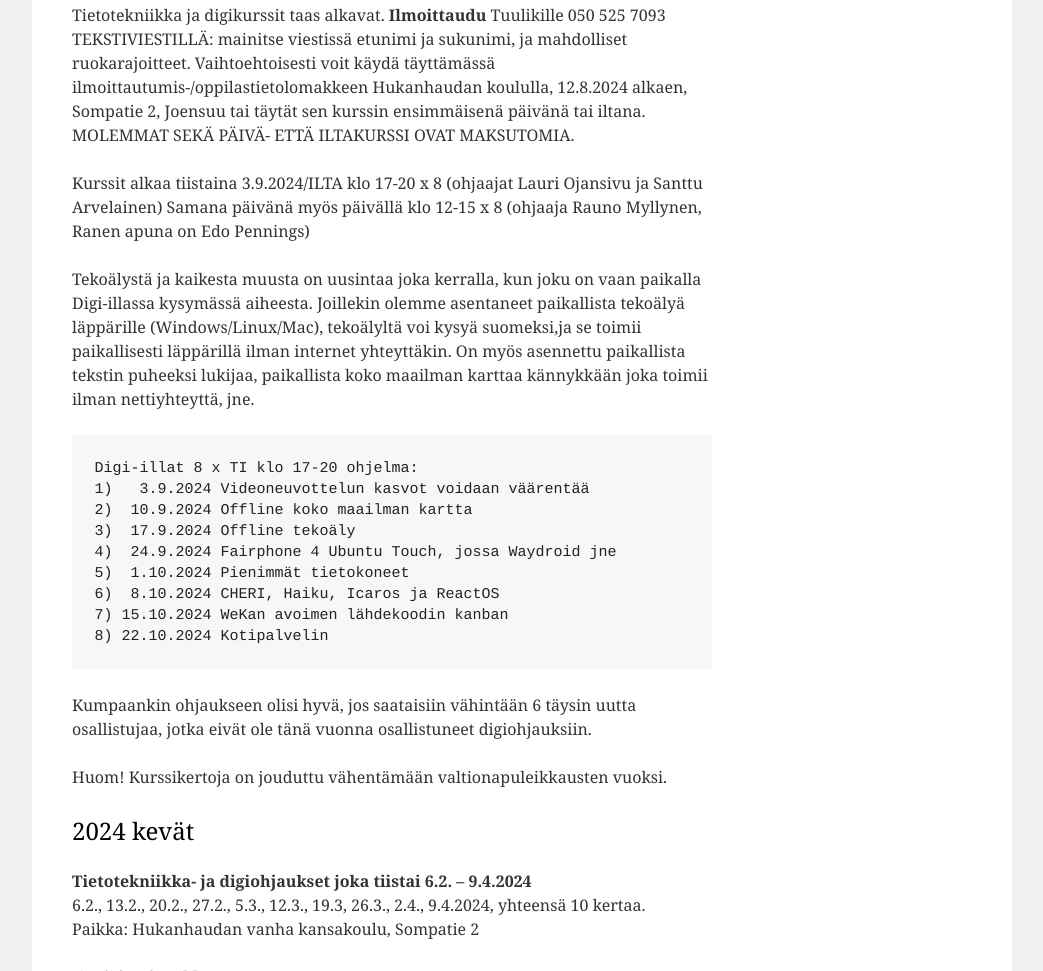
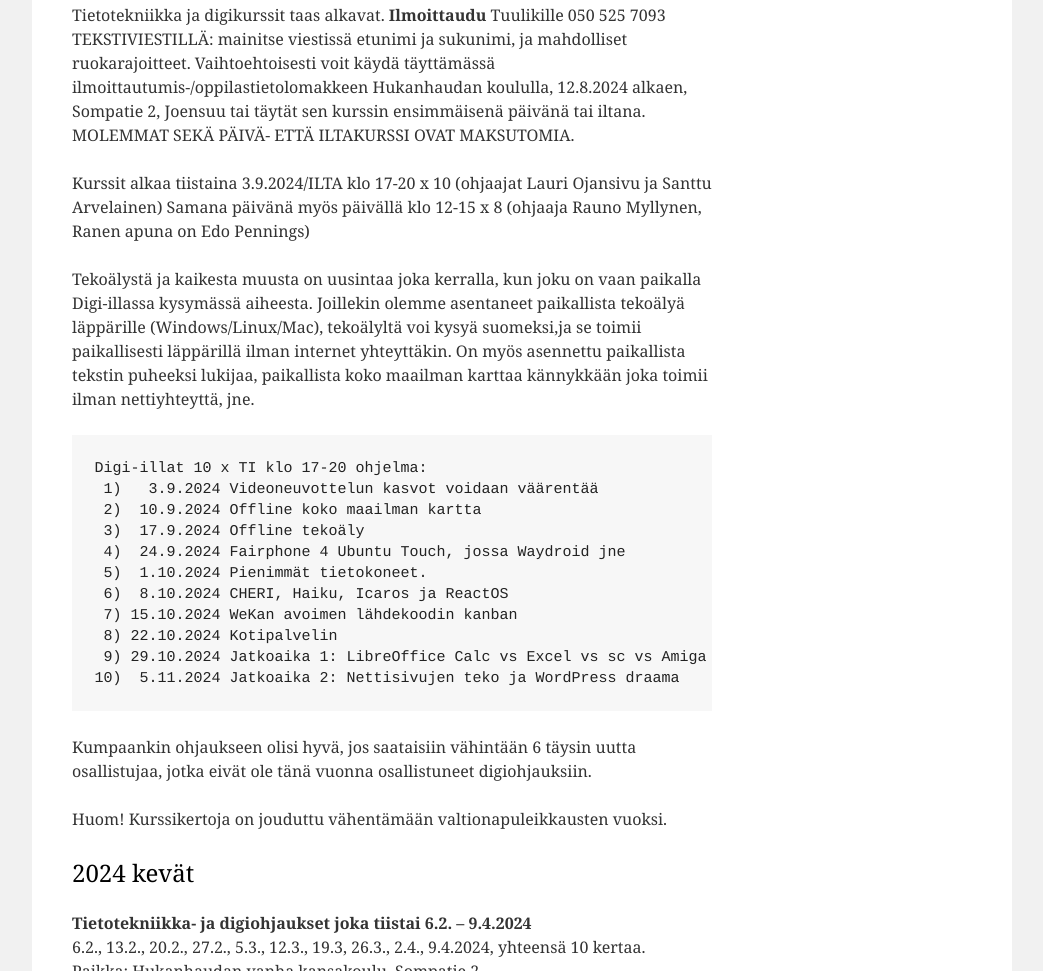
Before and after one commit to xet7/xet7.org, a plain HTML site: page avoin/index.html in a window 1280 px wide. Shown: the part 1113-2084 px from the top of the page, without its empty margins (118-1161 px from the left). Drawn offline with Linux system fonts and the light colour scheme; a script that the page names is missing.

Commit message:
Update index.html

```diff
--- a/avoin/index.html
+++ b/avoin/index.html
@@ -106,7 +106,7 @@
 12.8.2024 alkaen, Sompatie 2, Joensuu tai täytät sen kurssin ensimmäisenä päivänä tai iltana.
 MOLEMMAT SEKÄ PÄIVÄ- ETTÄ ILTAKURSSI OVAT MAKSUTOMIA.</p>
 
-<p>Kurssit alkaa tiistaina 3.9.2024/ILTA klo 17-20  x 8  (ohjaajat Lauri Ojansivu ja Santtu Arvelainen)
+<p>Kurssit alkaa tiistaina 3.9.2024/ILTA klo 17-20  x 10  (ohjaajat Lauri Ojansivu ja Santtu Arvelainen)
 Samana päivänä myös päivällä klo 12-15 x 8 (ohjaaja Rauno Myllynen, Ranen apuna on Edo Pennings)</p>
 
 <p>Tekoälystä ja kaikesta muusta on uusintaa joka kerralla, kun joku on vaan
@@ -117,15 +117,17 @@
 paikallista koko maailman karttaa kännykkään joka toimii ilman nettiyhteyttä, jne.</p>
 
 <pre>
-Digi-illat 8 x TI klo 17-20 ohjelma:
+Digi-illat 10 x TI klo 17-20 ohjelma:
  1)   3.9.2024 Videoneuvottelun kasvot voidaan väärentää
  2)  10.9.2024 Offline koko maailman kartta
  3)  17.9.2024 Offline tekoäly
  4)  24.9.2024 Fairphone 4 Ubuntu Touch, jossa Waydroid jne
-5)  1.10.2024 Pienimmät tietokoneet
+ 5)  1.10.2024 Pienimmät tietokoneet.
  6)  8.10.2024 CHERI, Haiku, Icaros ja ReactOS
  7) 15.10.2024 WeKan avoimen lähdekoodin kanban
  8) 22.10.2024 Kotipalvelin
+ 9) 29.10.2024 Jatkoaika 1: LibreOffice Calc vs Excel vs sc vs Amiga taulukkolaskenta
+10)  5.11.2024 Jatkoaika 2: Nettisivujen teko ja WordPress draama
 </pre>
 
 <p>Kumpaankin ohjaukseen olisi hyvä, jos saataisiin vähintään 6 täysin uutta osallistujaa,
```
Lines whose indentation alone changed are shown as unchanged.
